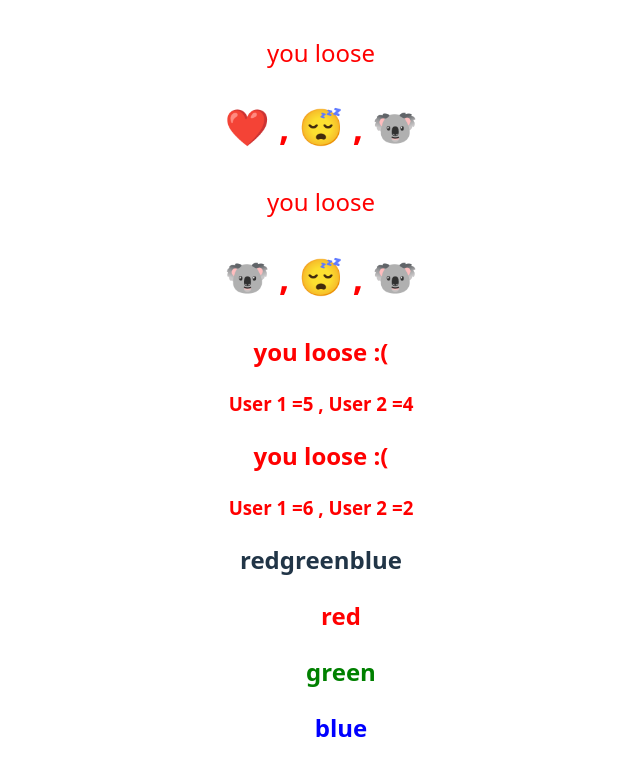
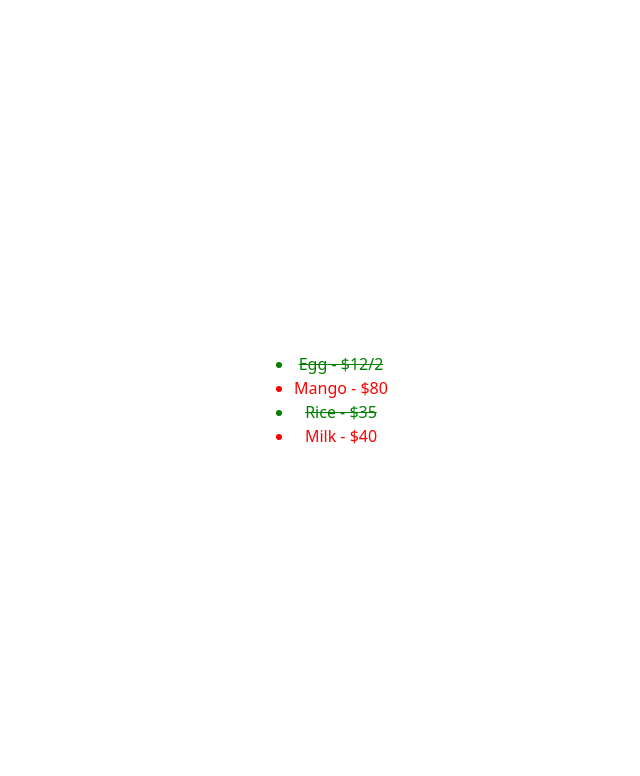
Before and after one commit to Pratik-Kharadhara/react-learning, a React (Vite) app: page / in a window 1280 px wide. Shown: the top 776 px of the page, without its empty margins (319-959 px from the left). Built offline with nearby package versions, Linux system fonts and the light colour scheme.

Commit message:
Groccery list practice

```diff
--- a/src/App.jsx
+++ b/src/App.jsx
@@ -7,24 +7,34 @@ import ListPicker from './ListPicker'
 import DiceRoll from './DiceRoll'
 import ColorList from './ColorList'
 import Slot from './Slot'
+import GrocceryList from './GrocceryList'
 
 
 function App() {
-  const [count, setCount] = useState(0)
-  const values = ['🐨','😴','❤️']
+  // const [count, setCount] = useState(0)
+  // const values = ['🐨','😴','❤️']
+
+  //creating a shopping list items and their status
+  const data = [
+    {items:'Egg',price:'12/2',Status:true},
+    {items:'Mango',price:'80',Status:false},
+    {items:'Rice',price:'35',Status:true},
+    {items:'Milk',price:'40',Status:false}
+  ]
   return (
     <>
+        <GrocceryList cart={data}/>
 
-        <Slot emojis={['🐨','😴','❤️']}/>
+        {/* <Slot emojis={['🐨','😴','❤️']}/> */}
         {/* we can do both can write the array here or store it then acces it */}
-        <Slot emojis={values}/>
+        {/* <Slot emojis={values}/>
 
         <DiceRoll/>
-        <DiceRoll/>
+        <DiceRoll/> */}
 
 
         {/* for learning the usage of map */}
-         <ColorList ColorName={['red','green',"blue"]}/> {/*see the ColorList component to understand it better      */}
+         {/* <ColorList ColorName={['red','green',"blue"]}/> see the ColorList component to understand it better      */}
 
 
 
--- /dev/null
+++ b/src/GrocceryList.jsx
@@ -0,0 +1,19 @@
+export default function GrocceryList({cart}){
+    console.log(cart[2].items)
+    return  (
+    <ul>
+            {cart.map( (list) =>
+                <li style={{
+                    color:list.Status? "green":"red",
+                    textDecoration: list.Status? "line-through":null,
+                }}>
+                     {list.items} -  ${list.price}
+                </li>
+
+
+
+            )}
+
+    </ul>
+)
+}
```
